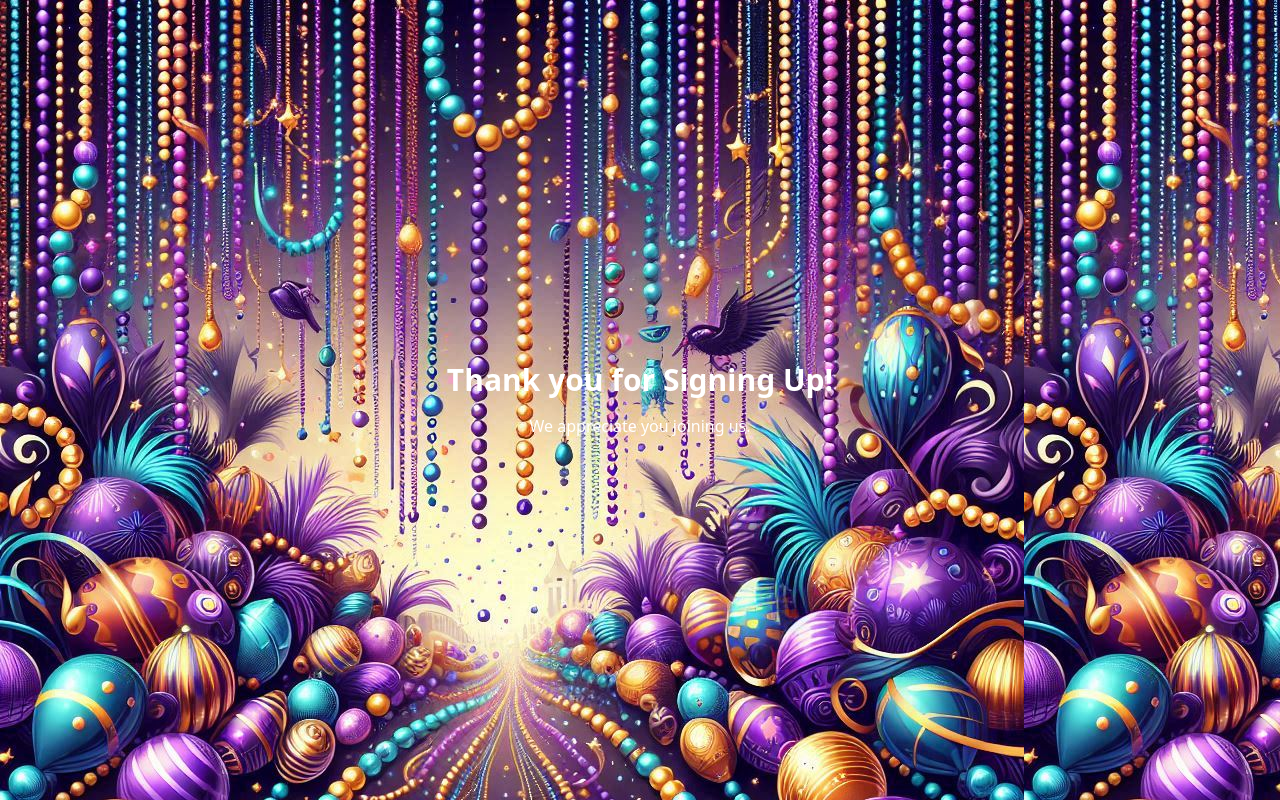
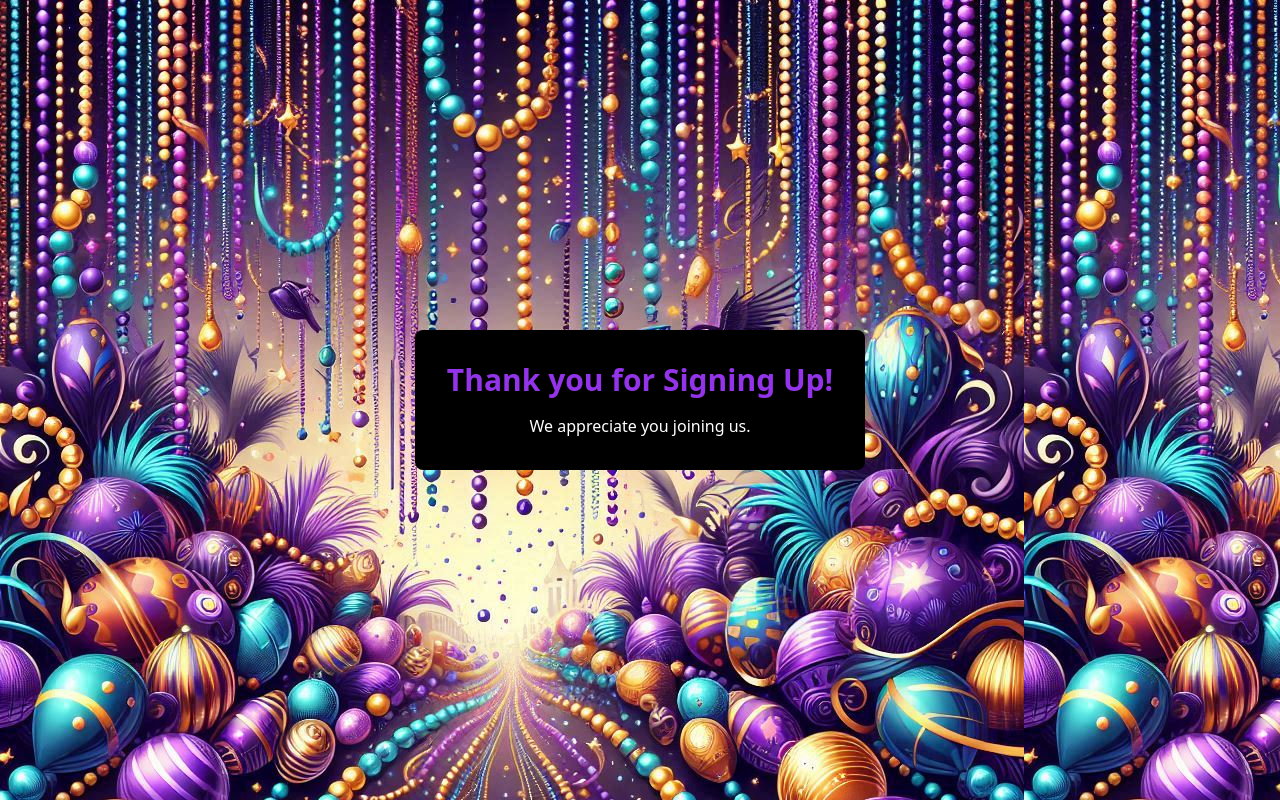
Before and after one commit to Theonly1adia/coffee-shop-frontend, a Next.js app: page /thank-you in a window 1280 px wide. Built offline with nearby package versions, Linux system fonts and the light colour scheme.

Commit message:
updated design on thank-you page

```diff
--- a/src/pages/thank-you.js
+++ b/src/pages/thank-you.js
@@ -4,8 +4,10 @@ export default function ThankYou() {
         className="flex flex-col items-center justify-center h-screen bg-gray-900 text-white"
         style={{ backgroundImage: "url('/beads.jpeg')" }}
       >
-        <h1 className="text-3xl font-bold">Thank you for Signing Up!</h1>
-        <p className="mt-4">We appreciate you joining us.</p>
+        <div className="bg-black p-8 rounded-lg">
+          <h1 className="text-3xl font-bold text-purple-600">Thank you for Signing Up!</h1>
+          <p className="mt-4 text-white text-center">We appreciate you joining us.</p>
+        </div>
       </div>
     );
   }
```
